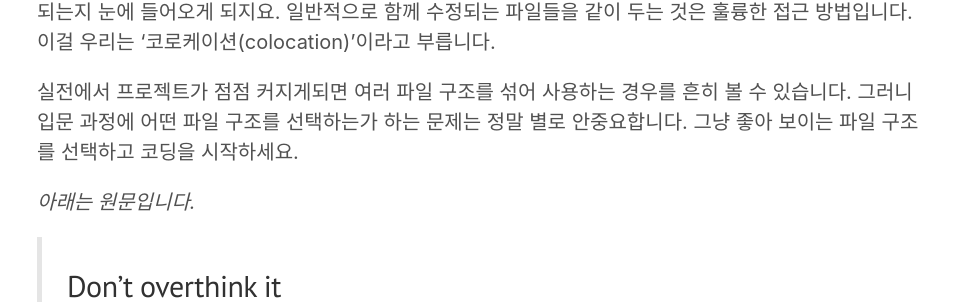
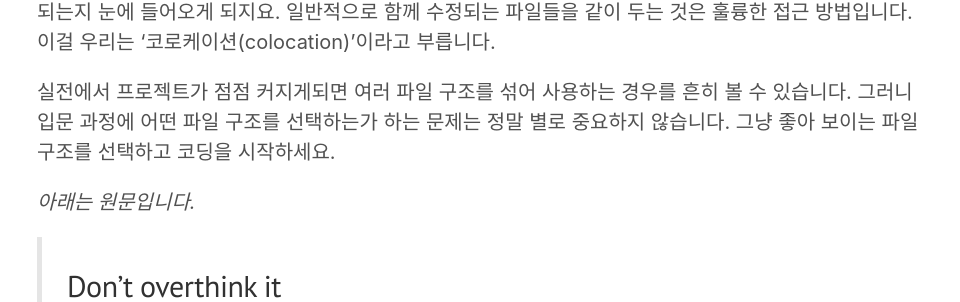
Before and after one commit to jwkcp/jwkcp.github.com, a Jekyll site: the page built from _posts/2019-04-06-what-is-the-best-directory-structure.md, in a window 1280 px wide. Shown: the part 855-1157 px from the top of the page, without its empty margins (3-963 px from the left). Built offline with Jekyll 4.4.1, drawn with Linux system fonts in a browser that asks for light colours; nearby versions of some CDN libraries; comment, search, counter and statistics services are not loaded.

Commit message:
맞춤법 수정

```diff
--- a/_posts/2019-04-06-what-is-the-best-directory-structure.md
+++ b/_posts/2019-04-06-what-is-the-best-directory-structure.md
@@ -17,7 +17,7 @@ comments: true
 
 그것조차도 뭔가 결정하기 고민된다면 그냥 모든 파일을 한 폴더에 다 집어넣고 시작하세요. 하다보면 디렉토리가 점점 비대해지고 뭔가 조치가 필요하단 생각을 하게 될겁니다. 이때쯤 되면 주로 어떤 파일이 같이 수정되는지 눈에 들어오게 되지요. 일반적으로 함께 수정되는 파일들을 같이 두는 것은 훌륭한 접근 방법입니다. 이걸 우리는 '코로케이션(colocation)'이라고 부릅니다.
 
-실전에서 프로젝트가 점점 커지게되면 여러 파일 구조를 섞어 사용하는 경우를 흔히 볼 수 있습니다. 그러니 입문 과정에 어떤 파일 구조를 선택하는가 하는 문제는 정말 별로 안중요합니다. 그냥 좋아 보이는 파일 구조를 선택하고 코딩을 시작하세요.
+실전에서 프로젝트가 점점 커지게되면 여러 파일 구조를 섞어 사용하는 경우를 흔히 볼 수 있습니다. 그러니 입문 과정에 어떤 파일 구조를 선택하는가 하는 문제는 정말 별로 중요하지 않습니다. 그냥 좋아 보이는 파일 구조를 선택하고 코딩을 시작하세요.
 
 _아래는 원문입니다._
 
```
